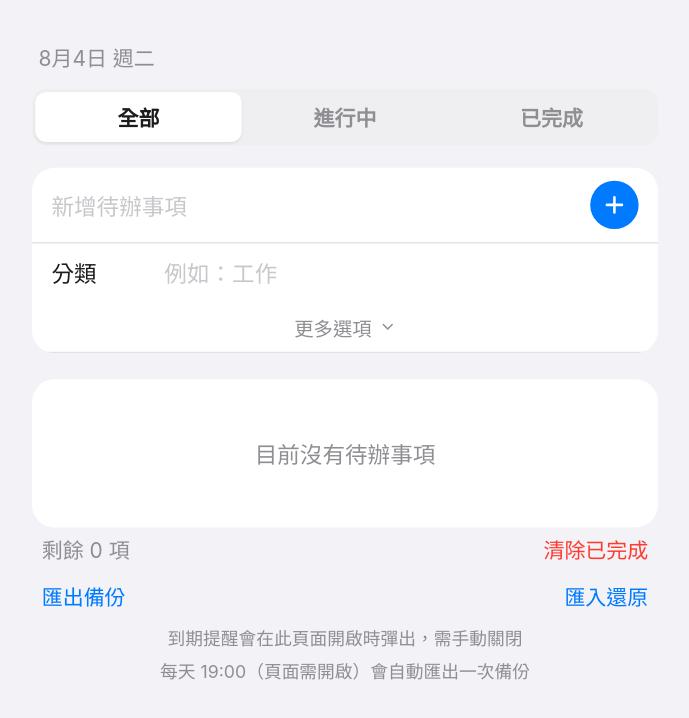
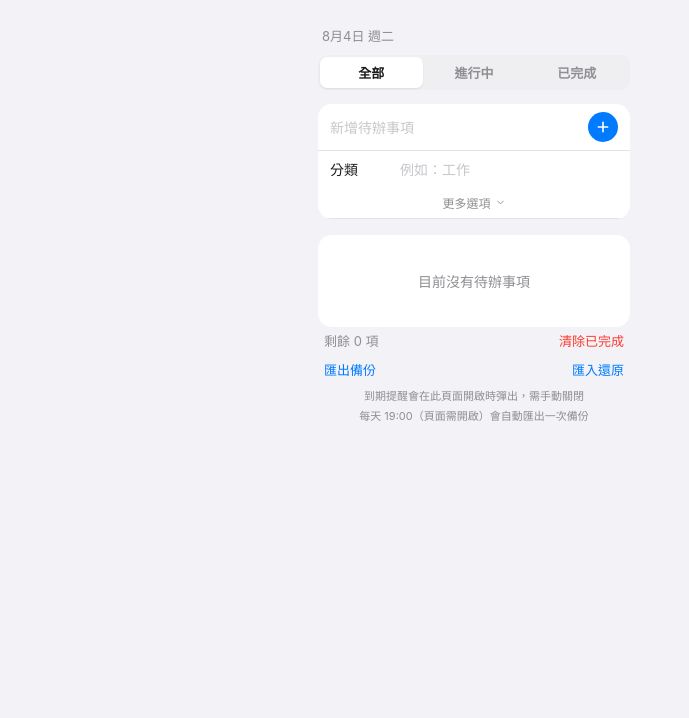
Before and after one commit to cwh19870422/my-todo-app, a plain HTML site: page index.html in a window 1280 px wide. Shown: the whole page, without its empty margins (166-855 px from the left). Drawn offline with Linux system fonts and the light colour scheme.

Commit message:
Update index.html

```diff
--- a/index.html
+++ b/index.html
@@ -27,8 +27,7 @@
     color: var(--label);
     display: flex; justify-content: center;
   }
-  #scale-outer { position: relative; }
-  .screen { width: 420px; padding: 20px 16px 50px; transform-origin: top center; }
+  .screen { width: 100%; max-width: 420px; padding: 20px 16px 50px; }
 
   .title-block { padding: 6px 4px 10px; }
   .title-block .date { font-size: 13px; color: var(--label2); }
@@ -221,8 +220,7 @@
 </head>
 <body>
 
-<div id="scale-outer">
-<div class="screen" id="app-root">
+<div class="screen">
   <div class="title-block">
     <div class="date" id="date-line"></div>
   </div>
@@ -287,7 +285,6 @@
   <div class="reminder-note">到期提醒會在此頁面開啟時彈出，需手動關閉</div>
   <div class="reminder-note" id="auto-backup-note">每天 19:00（頁面需開啟）會自動匯出一次備份</div>
   <div class="save-indicator" style="text-align:center; font-size:11px; color:var(--label2); margin-top:8px;" id="save-indicator"></div>
-</div>
 </div>
 
 <div class="modal-overlay" id="modal-overlay">
@@ -1011,35 +1008,10 @@ function checkAutoExport() {
 }
 setInterval(checkAutoExport, 60000);
 
-const scaleOuter = document.getElementById('scale-outer');
-const appRoot = document.getElementById('app-root');
-const BASE_WIDTH = 420;
-const MIN_SCALE = 0.8;
-const MAX_SCALE = 1.7;
-function updateScale() {
-  const availableWidth = window.innerWidth - 24;
-  const availableHeight = window.innerHeight - 24;
-  let scale = availableWidth / BASE_WIDTH;
-  const naturalHeight = appRoot.offsetHeight || 1;
-  const heightScale = availableHeight / naturalHeight;
-  scale = Math.min(scale, heightScale > 0 ? Math.max(heightScale, MIN_SCALE) : scale);
-  scale = Math.max(MIN_SCALE, Math.min(MAX_SCALE, scale));
-  appRoot.style.transform = `scale(${scale})`;
-  scaleOuter.style.width = (BASE_WIDTH * scale) + 'px';
-  scaleOuter.style.height = (naturalHeight * scale) + 'px';
-}
-window.addEventListener('resize', updateScale);
-if (window.ResizeObserver) {
-  new ResizeObserver(updateScale).observe(appRoot);
-} else {
-  setInterval(updateScale, 1000);
-}
-
 loadCategoryOrder();
 loadCollapsedGroups();
 loadTodos();
 checkAutoExport();
-updateScale();
 </script>
 
 </body>
```
